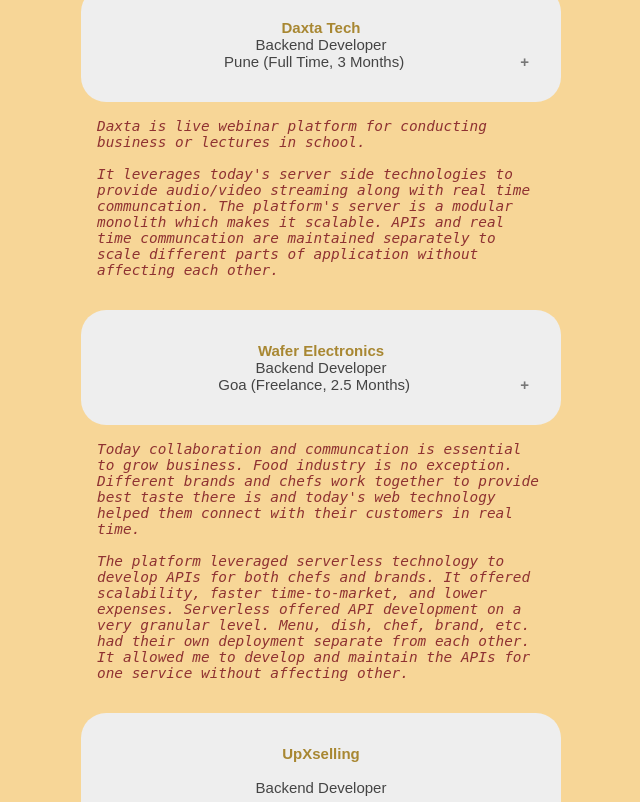
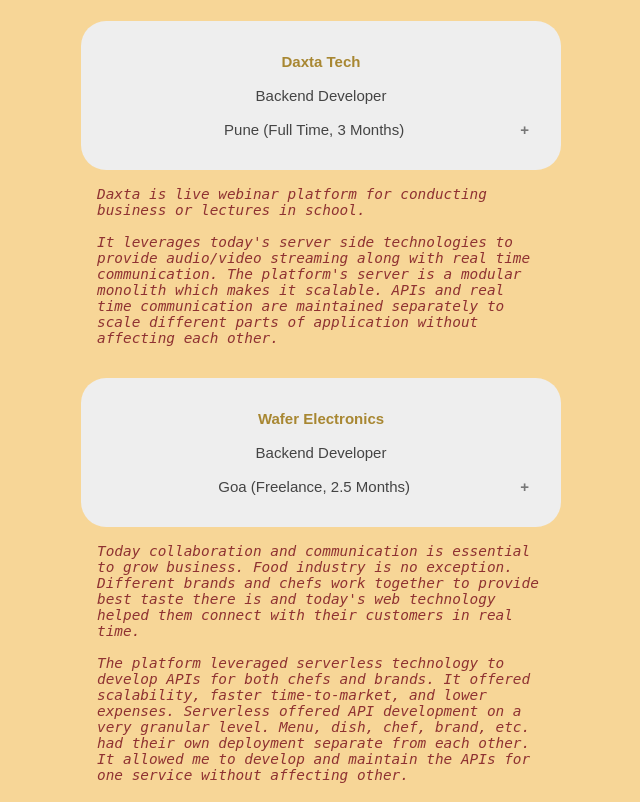
Before and after one commit to techntools/portfolio, a plain HTML site: page index.html in a window 1280 px wide. Shown: the part 1416-2218 px from the top of the page, without its empty margins (319-959 px from the left). Drawn offline with Linux system fonts and the light colour scheme.

Commit message:
Improvements

```diff
--- a/index.html
+++ b/index.html
@@ -34,8 +34,8 @@
         <h2>Experience</h2>
 
         <button class="accordion">
-          <span style="color:#a88732;font-weight:bold">Zimension3D Technologies</span><br>
-          <span>Backend Developer</span><br>
+          <span style="color:#a88732;font-weight:bold">Zimension3D Technologies</span><br><br>
+          <span>Backend Developer</span><br><br>
           <span>Pune (Freelance, 12 Months)</span>
         </button>
         <div class="panel">
@@ -56,13 +56,13 @@
             Streaming capabalities for today's backend technology can provide
             in-premise object storage similar to AWS S3 to maintain vendor
             intellectual properties such as tool designs, process plans, cad
-            files, etc.
+            files and more.
           </span>
         </div>
 
         <button class="accordion">
-          <span style="color:#a88732;font-weight:bold">Daxta Tech</span><br>
-          <span>Backend Developer</span><br>
+          <span style="color:#a88732;font-weight:bold">Daxta Tech</span><br><br>
+          <span>Backend Developer</span><br><br>
           <span>Pune (Full Time, 3 Months)</span>
         </button>
         <div class="panel">
@@ -74,21 +74,21 @@
             <br>
 
             It leverages today's server side technologies to provide audio/video
-            streaming along with real time communcation. The platform's server
+            streaming along with real time communication. The platform's server
             is a modular monolith which makes it scalable. APIs and real time
-            communcation are maintained separately to scale different parts of
+            communication are maintained separately to scale different parts of
             application without affecting each other.
           </span>
         </div>
 
         <button class="accordion">
-        <span style="color:#a88732;font-weight:bold">Wafer Electronics</span><br>
-        <span>Backend Developer</span><br>
+        <span style="color:#a88732;font-weight:bold">Wafer Electronics</span><br><br>
+        <span>Backend Developer</span><br><br>
         <span>Goa (Freelance, 2.5 Months)</span>
         </button>
         <div class="panel">
           <span class="job-desc">
-            Today collaboration and communcation is essential to grow business.
+            Today collaboration and communication is essential to grow business.
             Food industry is no exception. Different brands and chefs work
             together to provide best taste there is and today's web technology
             helped them connect with their customers in real time.
@@ -196,7 +196,7 @@
           href="https://github.com/srstevenson/vim-picker/pull/78"><i class="fab fa-github gh"></i></a>
         <br>
         <br>
-        <span class="osc-desc">Plugin for fuzzy selection of files, buffers, tags, etc.</span>
+        <span class="osc-desc">Plugin for fuzzy selection of files, buffers, tags and more.</span>
         </p>
 
         <br>
--- a/index.js
+++ b/index.js
@@ -1,4 +1,4 @@
-var acc = document.getElementsByClassName("accordion");
+var acc = document.getElementsByClassName('accordion');
 var i;
 
 for (i = 0; i < acc.length; i++) {
@@ -9,8 +9,8 @@
         this.classList.toggle("active");
         var panel = this.nextElementSibling;
         if (!panel.style.height) {
-            panel.style.height = "auto";
-            panel.style.padding = "2vh";
+            panel.style.height = 'auto';
+            panel.style.padding = '2vh';
         } else {
             panel.style.height = null;
             panel.style.padding = null;
```
